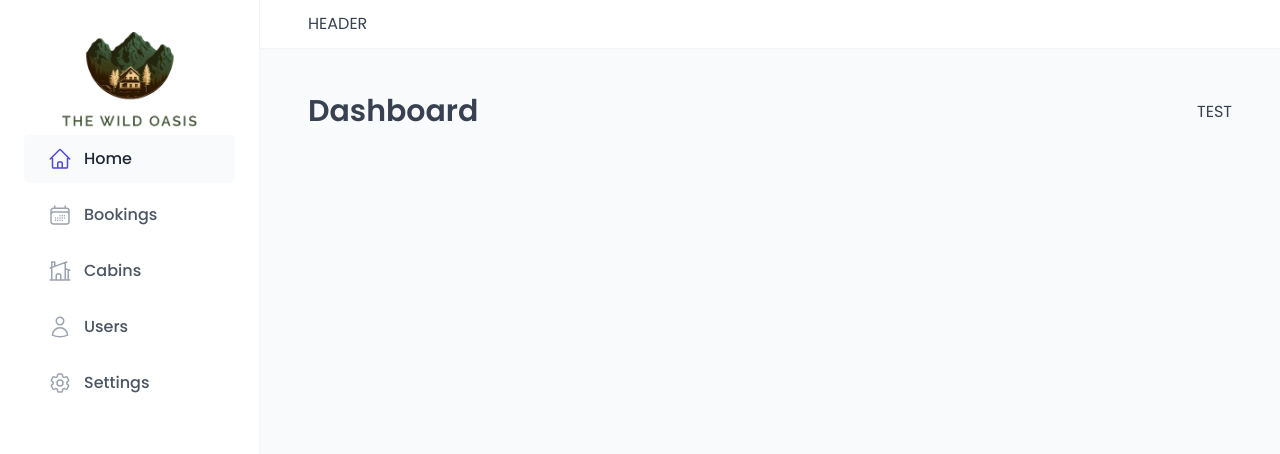
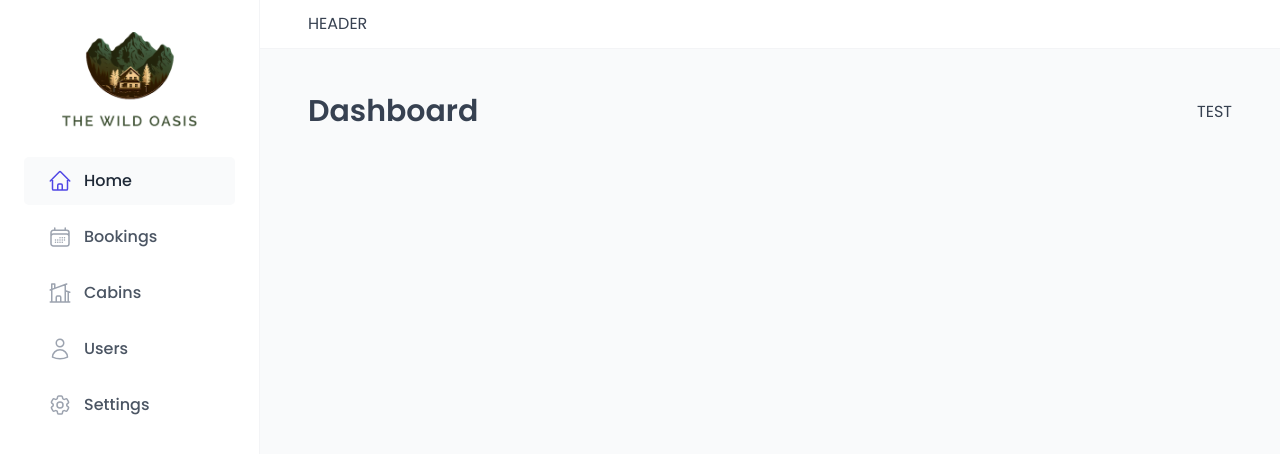
Before and after one commit to alohasally/react-the-wild-oasis, a React (Vite) app: page /dashboard in a window 1280 px wide. Shown: the top 454 px of the page. Built offline with nearby package versions, Linux system fonts and the light colour scheme; a web font is replaced by a local one.

Commit message:
styling MainNav

```diff
--- a/src/ui/Logo.jsx
+++ b/src/ui/Logo.jsx
@@ -2,6 +2,7 @@ import styled from "styled-components";
 
 const StyledLogo = styled.div`
   text-align: center;
+  margin-bottom: 2.2rem;
 `;
 
 const Img = styled.img`
--- a/src/ui/Sidebar.jsx
+++ b/src/ui/Sidebar.jsx
@@ -7,8 +7,6 @@ const StyledSidebar = styled.aside`
   padding: 3.2rem 2.4rem;
   border-right: 1px solid var(--color-grey-100);
   grid-row: 1 / -1;
-  flex-direction: column;
-  gap: 3.2rem;
 `;
 
 function Sidebar() {
```
